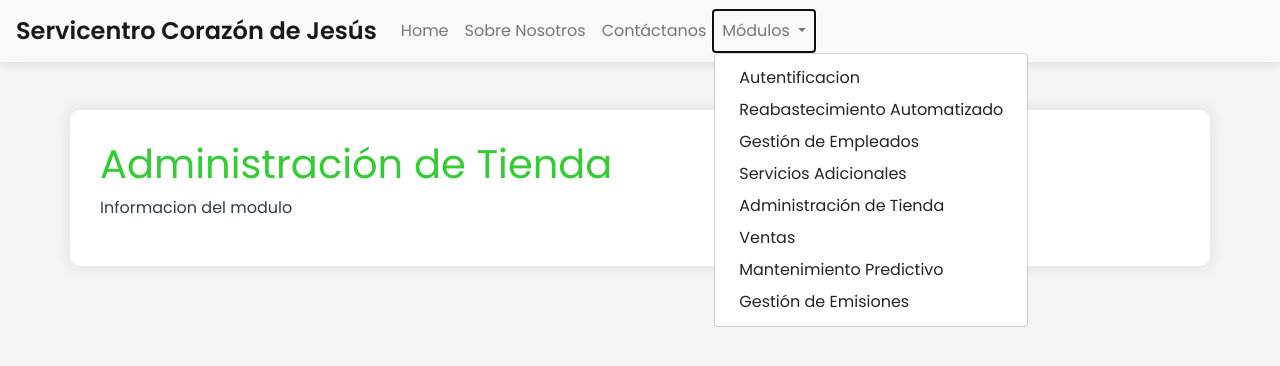
After one commit to gabitoher2506/ProyectoAnalisisRequerimientos, a Flask app: page /tienda in a window 1280 px wide, after a click on "Módulos". The commit adds this page. Shown: the top 366 px of the page. Run offline with Flask 3, Linux system fonts and the light colour scheme; some libraries are stand-ins or nearby versions.

Commit message:
Base de modulos

```diff
--- a/app.py
+++ b/app.py
@@ -14,9 +14,37 @@
 def contact():
     return render_template('contact.html')
 
-@app.route('/redirect-home')
-def redirect_home():
-    return redirect(url_for('home'))
+@app.route('/reabastecimiento')
+def reabastecimiento():
+    return render_template('reabastecimiento.html')
+
+@app.route('/autenticacion')
+def autentificacion():
+    return render_template('autentificacion.html')
+
+@app.route('/empleados')
+def empleados():
+    return render_template('empleados.html')
+
+@app.route('/servicios')
+def servicios():
+    return render_template('servicios.html')
+
+@app.route('/tienda')
+def tienda():
+    return render_template('tienda.html')
+
+@app.route('/ventas')
+def ventas():
+    return render_template('ventas.html')
+
+@app.route('/mantenimiento')
+def mantenimiento():
+    return render_template('mantenimiento.html')
+
+@app.route('/emisiones')
+def emisiones():
+    return render_template('emisiones.html')
 
 if __name__ == '__main__':
     app.run(debug=True)
--- a/static/styles.css
+++ b/static/styles.css
@@ -9,7 +9,7 @@
 }
 
 .navbar {
-    background-color: #ff6f61;
+    background-color: #ff8c00;
     box-shadow: 0px 2px 10px rgba(0, 0, 0, 0.1);
 }
 
@@ -20,21 +20,21 @@
 
 .nav-link {
     font-weight: 400;
-    color: #686868 !important;
+    color: #777777 !important;
     transition: color 0.3s ease;
 }
 
 .nav-link:hover {
-    color: #ffe066 !important;
+    color: #ffd700 !important;
 }
 
 h1, h2, h3 {
-    color: #ff6f61;
+    color: #32cd32;
 }
 
 .btn-success {
-    background-color: #4caf50;
-    border-color: #4caf50;
+    background-color: #32cd32;
+    border-color: #32cd32;
     color: #ffffff;
     font-weight: 600;
     padding: 10px 20px;
@@ -43,7 +43,7 @@
 }
 
 .btn-success:hover {
-    background-color: #43a047;
+    background-color: #28a745;
     transform: translateY(-2px);
 }
 
@@ -56,11 +56,11 @@
 }
 
 .text-primary {
-    color: #ff6f61 !important;
+    color: #32cd32 !important;
 }
 
 .lead {
     font-size: 1.25rem;
     font-weight: 300;
-    color: #6c757d;
+    color: #ff8c00;
 }
--- a/templates/base.html
+++ b/templates/base.html
@@ -3,14 +3,17 @@
 <head>
     <meta charset="UTF-8">
     <meta name="viewport" content="width=device-width, initial-scale=1.0">
-    <title>{% block title %}Servicentro Corazon de Jesus{% endblock %}</title>
+    <title>{% block title %}Servicentro Corazón de Jesús{% endblock %}</title>
     <link rel="stylesheet" href="https://stackpath.bootstrapcdn.com/bootstrap/4.5.2/css/bootstrap.min.css">
     <link rel="stylesheet" href="{{ url_for('static', filename='styles.css') }}">
 </head>
 <body>
     <nav class="navbar navbar-expand-lg navbar-light bg-light">
-        <a class="navbar-brand" href="{{ url_for('home') }}">Servicentro Corazon de Jesus</a>
-        <div class="collapse navbar-collapse">
+        <a class="navbar-brand" href="{{ url_for('home') }}">Servicentro Corazón de Jesús</a>
+        <button class="navbar-toggler" type="button" data-toggle="collapse" data-target="#navbarNavDropdown" aria-controls="navbarNavDropdown" aria-expanded="false" aria-label="Toggle navigation">
+            <span class="navbar-toggler-icon"></span>
+        </button>
+        <div class="collapse navbar-collapse" id="navbarNavDropdown">
             <ul class="navbar-nav mr-auto">
                 <li class="nav-item">
                     <a class="nav-link" href="{{ url_for('home') }}">Home</a>
@@ -21,11 +24,29 @@
                 <li class="nav-item">
                     <a class="nav-link" href="{{ url_for('contact') }}">Contáctanos</a>
                 </li>
+                <li class="nav-item dropdown">
+                    <a class="nav-link dropdown-toggle" href="#" id="modulesDropdown" role="button" data-toggle="dropdown" aria-haspopup="true" aria-expanded="false">
+                        Módulos
+                    </a>
+                    <div class="dropdown-menu" aria-labelledby="modulesDropdown">
+                        <a class="dropdown-item" href="{{ url_for('autentificacion') }}">Autentificacion</a>
+                        <a class="dropdown-item" href="{{ url_for('reabastecimiento') }}">Reabastecimiento Automatizado</a>
+                        <a class="dropdown-item" href="{{ url_for('empleados') }}">Gestión de Empleados</a>
+                        <a class="dropdown-item" href="{{ url_for('servicios') }}">Servicios Adicionales</a>
+                        <a class="dropdown-item" href="{{ url_for('tienda') }}">Administración de Tienda</a>
+                        <a class="dropdown-item" href="{{ url_for('ventas') }}">Ventas</a>
+                        <a class="dropdown-item" href="{{ url_for('mantenimiento') }}">Mantenimiento Predictivo</a>
+                        <a class="dropdown-item" href="{{ url_for('emisiones') }}">Gestión de Emisiones</a>
+                    </div>
+                </li>
             </ul>
         </div>
     </nav>
     <div class="container mt-5">
         {% block content %}{% endblock %}
     </div>
+    <script src="https://code.jquery.com/jquery-3.5.1.slim.min.js"></script>
+    <script src="https://cdn.jsdelivr.net/npm/@popperjs/core@2.5.2/dist/umd/popper.min.js"></script>
+    <script src="https://stackpath.bootstrapcdn.com/bootstrap/4.5.2/js/bootstrap.min.js"></script>
 </body>
 </html>
--- /dev/null
+++ b/templates/tienda.html
@@ -0,0 +1,8 @@
+{% extends 'base.html' %}
+
+{% block title %}Administración de Tienda{% endblock %}
+
+{% block content %}
+    <h1 class="text-primary">Administración de Tienda</h1>
+    <p>Informacion del modulo</p>
+{% endblock %}
```
Also changed, not shown: templates/autentificacion.html (added, +8 -0 lines), templates/emisiones.html (added, +8 -0 lines), templates/empleados.html (added, +8 -0 lines), templates/mantenimiento.html (added, +8 -0 lines), templates/reabastecimiento.html (added, +8 -0 lines), templates/servicios.html (added, +8 -0 lines), templates/ventas.html (added, +8 -0 lines).
